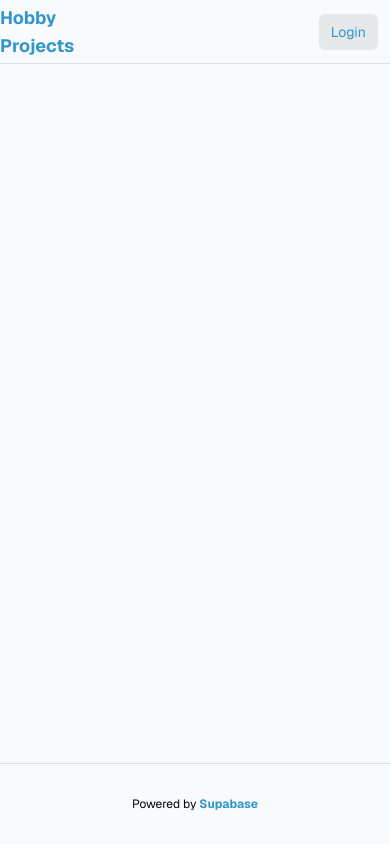
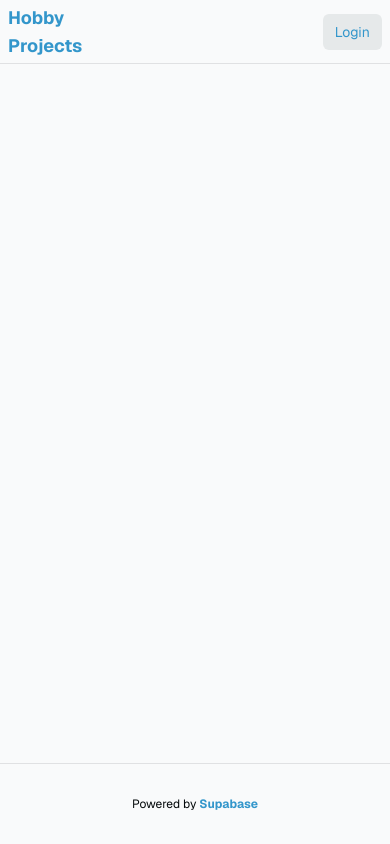
Before and after one commit to JorensM/hobby-projects, a Next.js app: page / in a window 390 px wide. Built offline with nearby package versions, Linux system fonts and the light colour scheme; no server answers.

Commit message:
fix: layout padding on mobile

```diff
--- a/app/layout.tsx
+++ b/app/layout.tsx
@@ -22,14 +22,14 @@ export default function RootLayout({
     <html lang="en" className={GeistSans.className}>
       <body className="bg-background text-foreground">
         <div className="flex-1 w-full h-screen flex flex-col gap-4 items-center">
-        <div className="w-full flex justify-center items-center border-b border-b-foreground/10 h-16">
+          <div className="w-full flex justify-center items-center border-b border-b-foreground/10 h-16 px-2">
             <h1 className='text-lg font-bold hover:underline'><Link href='/'>Hobby Projects</Link></h1>
-          <nav className="w-full max-w-4xl flex justify-end items-center p-3 text-sm">
+            <nav className="w-full max-w-4xl flex justify-end items-center p-3 text-sm pr-0">
               {/* {isSupabaseConnected && <AuthButton />} */}
               <AuthButton />
             </nav>
           </div>
-        <main className='flex-grow max-w-[1000px] w-full'>
+          <main className='flex-grow max-w-[1000px] w-full px-2'>
             {children}
           </main>
           <footer className="w-full border-t border-t-foreground/10 p-8 flex justify-center text-center text-xs">
```
Lines whose indentation alone changed are shown as unchanged.
